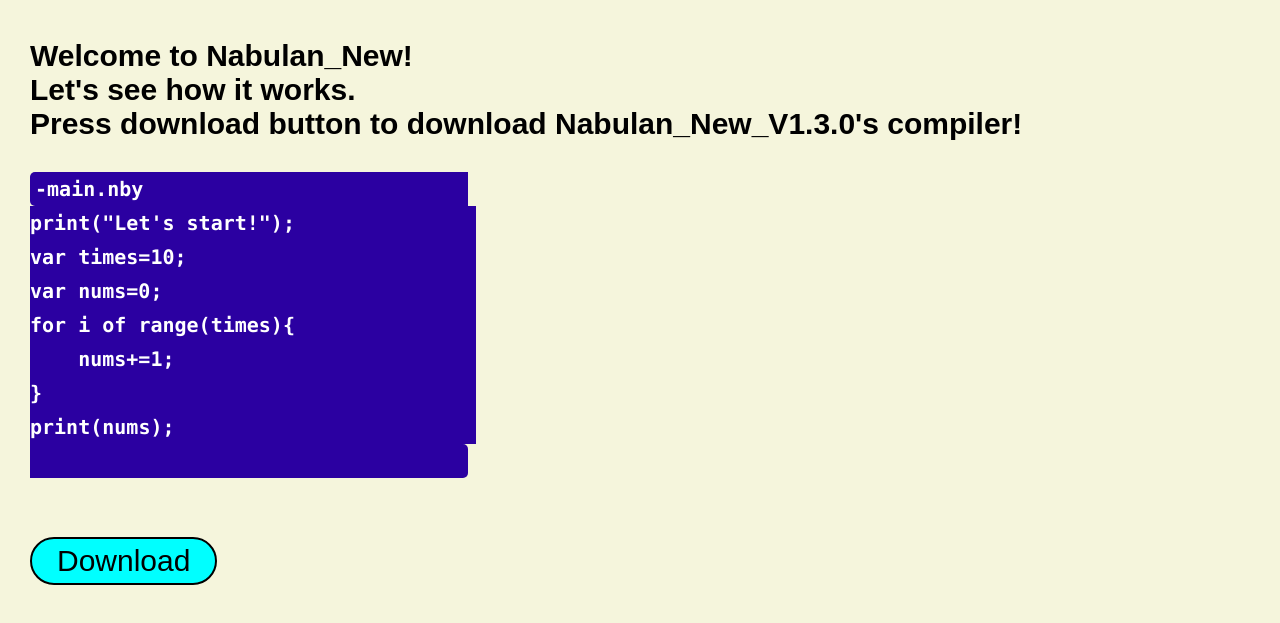
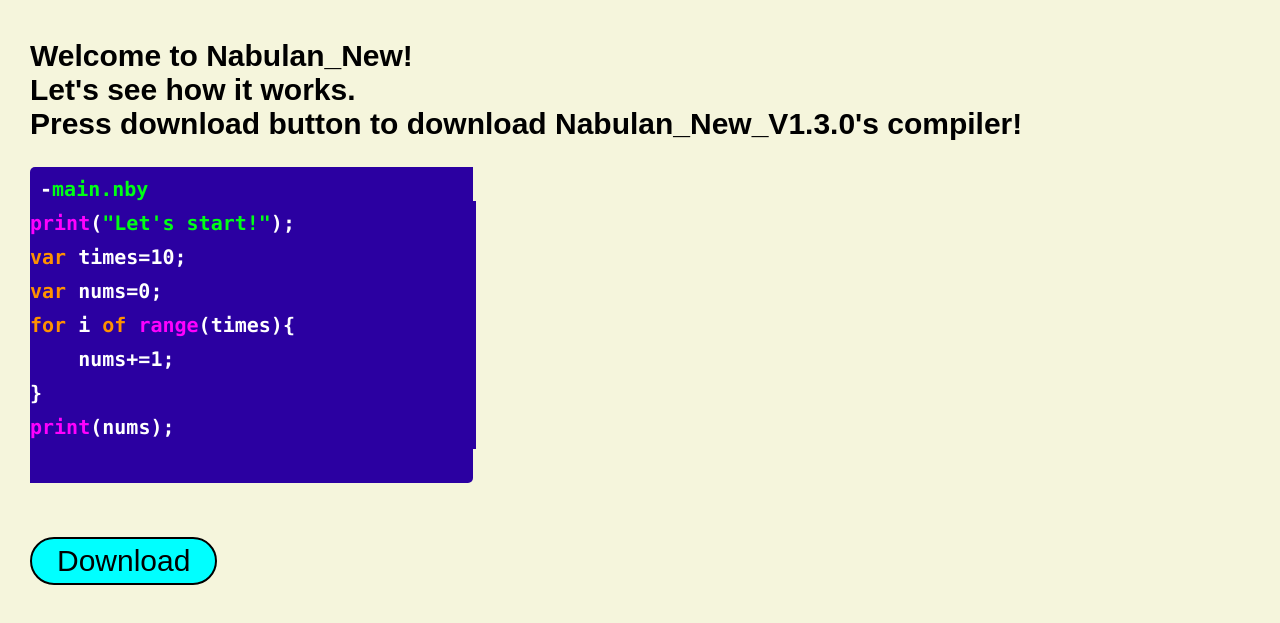
Before and after one commit to Nabuley/Nabullan_New_1.3.0.compiler.download, a plain HTML site: page index.html in a window 1280 px wide. Shown: the part 79-702 px from the top of the page. Drawn offline with Linux system fonts and the light colour scheme.

Commit message:
Update style.css

```diff
--- a/style.css
+++ b/style.css
@@ -1,5 +1,17 @@
+.keywords {
+    color:magenta;
+}
+.str{
+    color:#00ff15;
+}
+.key{
+    color:#ff9100;
+}
+.grr{
+    color:#ffe600;
+}
 code{
-    padding: 5px;
+    padding: 10px;
     background-color: #2b00a1;
     border-radius: 5px;
     font-family: "Consolas", "Sans Mono", "Courier", "monospace";
```
